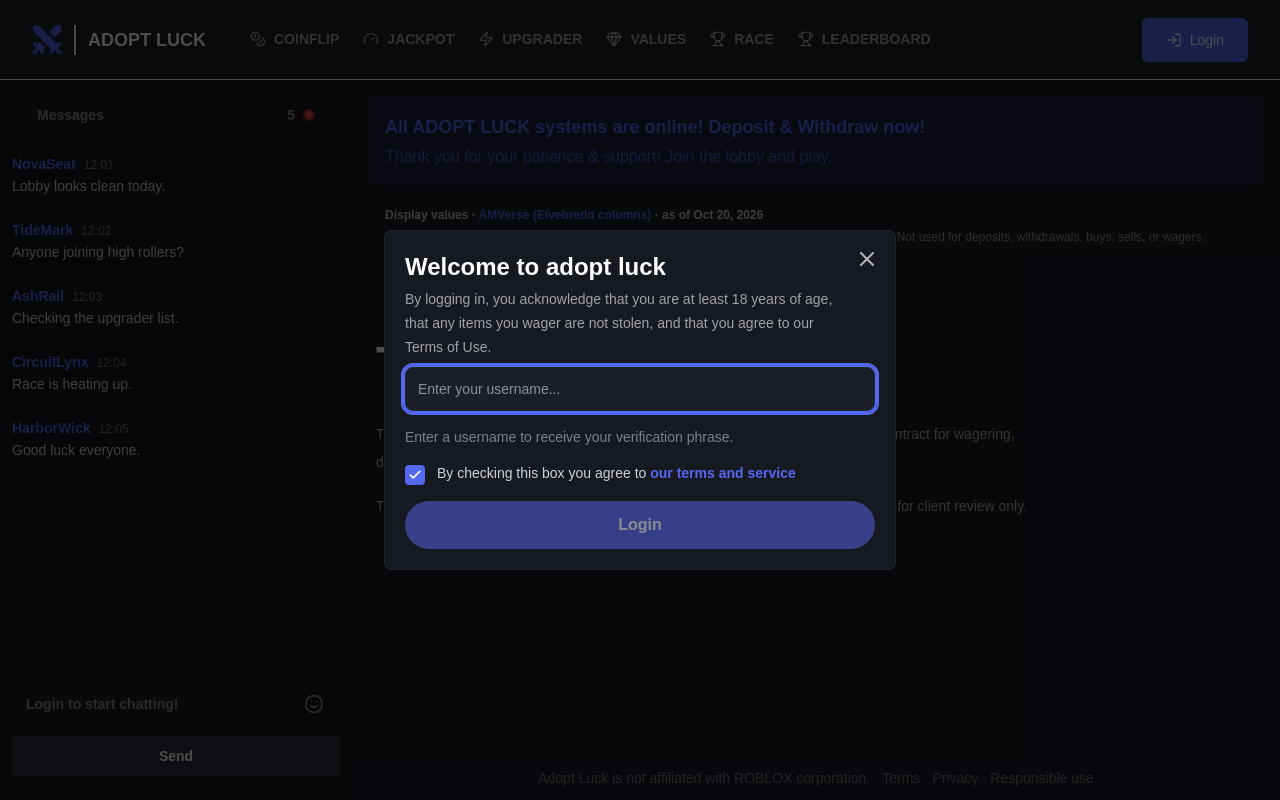
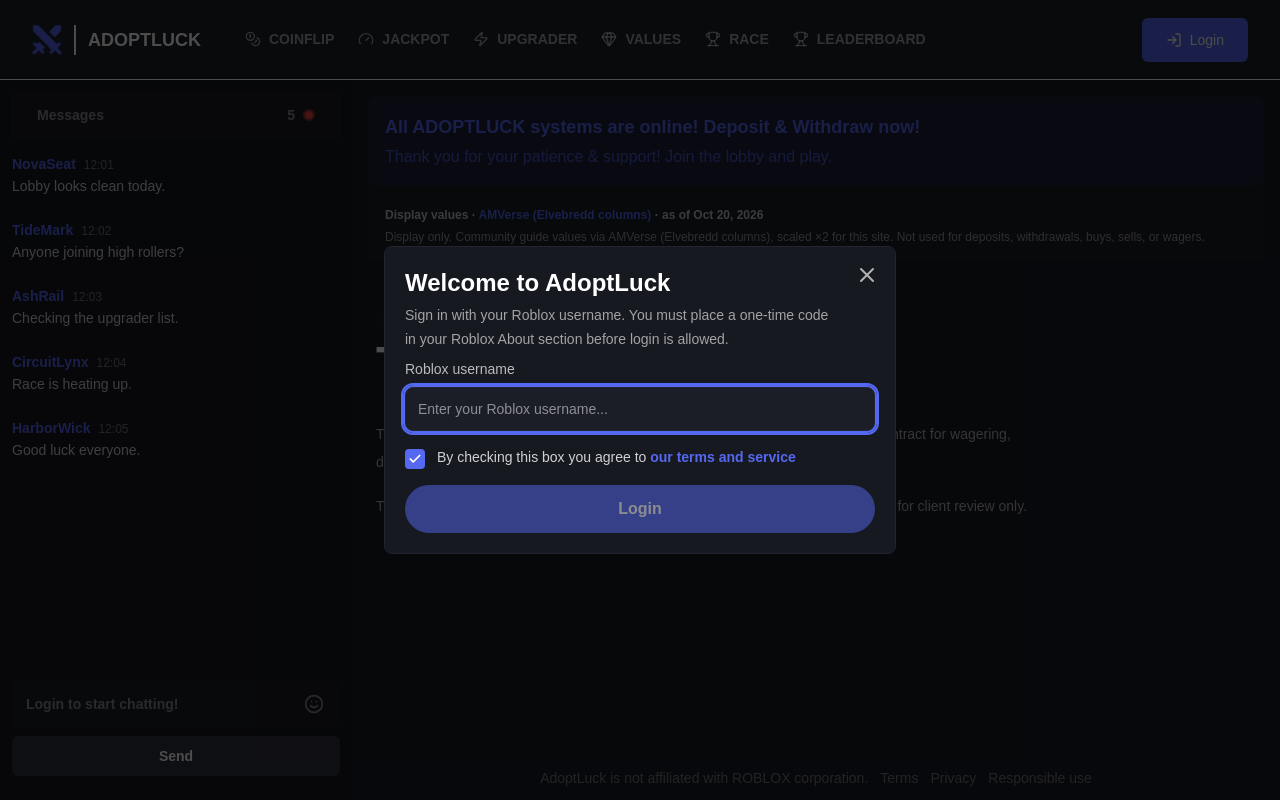
Before and after one commit to fdev-tobi/casino, a Next.js app: page /legal/terms in a window 1280 px wide. Both pictures are taken after a click on the button "Login". Built offline with nearby package versions, Linux system fonts and the light colour scheme.

Commit message:
feat: enhance login dialog functionality; implement username verification flow and improve user experience

```diff
--- /dev/null
+++ b/src/app/api/auth/challenge/route.ts
@@ -0,0 +1,38 @@
+import { NextResponse } from "next/server";
+
+import { createChallenge, lookupRobloxUser } from "@/lib/auth/roblox-verify";
+
+export async function POST(request: Request) {
+  let body: { username?: string };
+  try {
+    body = (await request.json()) as { username?: string };
+  } catch {
+    return NextResponse.json({ ok: false, error: "Invalid request body." }, { status: 400 });
+  }
+
+  const username = body.username?.trim() ?? "";
+  if (username.length < 3 || username.length > 20) {
+    return NextResponse.json(
+      { ok: false, error: "Enter a valid Roblox username (3–20 characters)." },
+      { status: 400 },
+    );
+  }
+
+  const lookup = await lookupRobloxUser(username);
+  if (!lookup.ok) {
+    return NextResponse.json(
+      { ok: false, error: lookup.message },
+      { status: lookup.code === "not_found" ? 404 : 503 },
+    );
+  }
+
+  const challenge = createChallenge(lookup.name);
+
+  return NextResponse.json({
+    ok: true,
+    challengeId: challenge.challengeId,
+    phrase: challenge.phrase,
+    username: lookup.name,
+    displayName: lookup.displayName,
+  });
+}
--- /dev/null
+++ b/src/app/api/auth/verify/route.ts
@@ -0,0 +1,63 @@
+import { NextResponse } from "next/server";
+
+import {
+  consumeChallenge,
+  getChallenge,
+  lookupRobloxUser,
+  profileContainsPhrase,
+} from "@/lib/auth/roblox-verify";
+
+export async function POST(request: Request) {
+  let body: { challengeId?: string };
+  try {
+    body = (await request.json()) as { challengeId?: string };
+  } catch {
+    return NextResponse.json({ ok: false, error: "Invalid request body." }, { status: 400 });
+  }
+
+  const challengeId = body.challengeId?.trim() ?? "";
+  if (!challengeId) {
+    return NextResponse.json({ ok: false, error: "Missing verification challenge." }, { status: 400 });
+  }
+
+  const challenge = getChallenge(challengeId);
+  if (!challenge) {
+    return NextResponse.json(
+      {
+        ok: false,
+        code: "expired",
+        error: "Your verification code expired. Request a new code and try again.",
+      },
+      { status: 410 },
+    );
+  }
+
+  const lookup = await lookupRobloxUser(challenge.username);
+  if (!lookup.ok) {
+    return NextResponse.json(
+      { ok: false, code: lookup.code, error: lookup.message },
+      { status: lookup.code === "not_found" ? 404 : 503 },
+    );
+  }
+
+  if (!profileContainsPhrase(lookup.description, challenge.phrase)) {
+    return NextResponse.json(
+      {
+        ok: false,
+        code: "missing_phrase",
+        error:
+          "We could not find your verification code in your Roblox profile About section. Paste the code into your bio, save, then try again.",
+      },
+      { status: 403 },
+    );
+  }
+
+  consumeChallenge(challengeId);
+
+  return NextResponse.json({
+    ok: true,
+    username: lookup.name,
+    displayName: lookup.displayName,
+    userId: lookup.userId,
+  });
+}
--- a/src/components/lobby/login-dialog.tsx
+++ b/src/components/lobby/login-dialog.tsx
@@ -1,6 +1,6 @@
 "use client";
 
-import { AlertTriangle, Check, Copy } from "lucide-react";
+import { AlertTriangle, Check, Copy, LoaderCircle } from "lucide-react";
 import Link from "next/link";
 import { useEffect, useState } from "react";
 
@@ -17,61 +17,37 @@
 import { brand } from "@/config/brand";
 import { cn } from "@/lib/utils";
 
-const PHRASE_WORDS = [
-  "AIR",
-  "ADMINISTRATION",
-  "EVENING",
-  "BOX",
-  "THAT",
-  "PREMIUM",
-  "RIVER",
-  "SILVER",
-  "ORBIT",
-  "LANTERN",
-  "CIRCUIT",
-  "HAVEN",
-  "MIRROR",
-  "SIGNAL",
-  "QUARTZ",
-  "EMBER",
-] as const;
-
-function buildPhrase() {
-  const picks: string[] = [];
-  for (let i = 0; i < 6; i += 1) {
-    picks.push(PHRASE_WORDS[Math.floor(Math.random() * PHRASE_WORDS.length)]);
-  }
-  return picks.join(" ");
-}
+type Step = "username" | "verify";
 
 export function LoginDialog() {
   const { loginOpen, setLoginOpen, login } = useAuth();
+  const [step, setStep] = useState<Step>("username");
   const [username, setUsername] = useState("");
+  const [resolvedUsername, setResolvedUsername] = useState("");
   const [agreed, setAgreed] = useState(true);
   const [copied, setCopied] = useState(false);
   const [phrase, setPhrase] = useState("");
-
-  const trimmedUsername = username.trim();
-  const hasUsername = trimmedUsername.length >= 2;
-  const showPhrase = trimmedUsername.length > 0;
+  const [challengeId, setChallengeId] = useState("");
+  const [busy, setBusy] = useState(false);
+  const [error, setError] = useState<string | null>(null);
 
   useEffect(() => {
     if (!loginOpen) {
+      setStep("username");
       setUsername("");
+      setResolvedUsername("");
       setAgreed(true);
       setCopied(false);
       setPhrase("");
+      setChallengeId("");
+      setBusy(false);
+      setError(null);
     }
   }, [loginOpen]);
 
-  useEffect(() => {
-    if (!loginOpen || !showPhrase) return;
-    if (!phrase) {
-      setPhrase(buildPhrase());
-    }
-  }, [loginOpen, showPhrase, phrase]);
-
-  const canSubmit = hasUsername && agreed && Boolean(phrase);
+  const trimmedUsername = username.trim();
+  const canRequestCode = trimmedUsername.length >= 3 && agreed && !busy;
+  const canVerify = Boolean(challengeId && phrase) && agreed && !busy;
 
   async function copyPhrase() {
     if (!phrase) return;
@@ -84,16 +60,77 @@
     }
   }
 
+  async function requestCode() {
+    if (!canRequestCode) return;
+    setBusy(true);
+    setError(null);
+    try {
+      const response = await fetch("/api/auth/challenge", {
+        method: "POST",
+        headers: { "Content-Type": "application/json" },
+        body: JSON.stringify({ username: trimmedUsername }),
+      });
+      const json = (await response.json()) as {
+        ok: boolean;
+        error?: string;
+        challengeId?: string;
+        phrase?: string;
+        username?: string;
+      };
+      if (!response.ok || !json.ok || !json.challengeId || !json.phrase) {
+        setError(json.error || "Could not create a verification code.");
+        return;
+      }
+      setChallengeId(json.challengeId);
+      setPhrase(json.phrase);
+      setResolvedUsername(json.username || trimmedUsername);
+      setStep("verify");
+    } catch {
+      setError("Could not create a verification code. Try again.");
+    } finally {
+      setBusy(false);
+    }
+  }
+
+  async function verifyAndLogin() {
+    if (!canVerify) return;
+    setBusy(true);
+    setError(null);
+    try {
+      const response = await fetch("/api/auth/verify", {
+        method: "POST",
+        headers: { "Content-Type": "application/json" },
+        body: JSON.stringify({ challengeId }),
+      });
+      const json = (await response.json()) as {
+        ok: boolean;
+        error?: string;
+        code?: string;
+        username?: string;
+      };
+      if (!response.ok || !json.ok || !json.username) {
+        setError(
+          json.error ||
+            "We could not find your verification code in your Roblox profile. Add it to your About section and try again.",
+        );
+        return;
+      }
+      login(json.username);
+    } catch {
+      setError("Verification failed. Try again in a moment.");
+    } finally {
+      setBusy(false);
+    }
+  }
+
   return (
     <Dialog open={loginOpen} onOpenChange={setLoginOpen}>
       <DialogContent className="max-w-md sm:max-w-lg">
         <DialogHeader>
-          <DialogTitle className="text-xl font-bold sm:text-2xl">
-            Welcome to {brand.name.toLowerCase()}
-          </DialogTitle>
+          <DialogTitle className="text-xl font-bold sm:text-2xl">Welcome to {brand.name}</DialogTitle>
           <DialogDescription className="text-sm leading-6 text-white/60">
-            By logging in, you acknowledge that you are at least 18 years of age, that any items you
-            wager are not stolen, and that you agree to our Terms of Use.
+            Sign in with your Roblox username. You must place a one-time code in your Roblox About
+            section before login is allowed.
           </DialogDescription>
         </DialogHeader>
 
@@ -101,50 +138,67 @@
           className="mt-2 grid gap-4"
           onSubmit={(event) => {
             event.preventDefault();
-            if (!canSubmit) return;
-            login(username);
+            if (step === "username") {
+              void requestCode();
+              return;
+            }
+            void verifyAndLogin();
           }}
         >
           <label className="grid gap-2">
-            <span className="sr-only">Username</span>
+            <span className="text-sm font-medium text-white/70">Roblox username</span>
             <Input
               value={username}
-              onChange={(event) => setUsername(event.target.value)}
-              placeholder="Enter your username..."
-              aria-label="Username"
+              onChange={(event) => {
+                setUsername(event.target.value);
+                if (step === "verify") {
+                  setStep("username");
+                  setChallengeId("");
+                  setPhrase("");
+                  setError(null);
+                }
+              }}
+              placeholder="Enter your Roblox username..."
+              aria-label="Roblox username"
               autoComplete="username"
               autoFocus
+              disabled={busy}
               className="h-11 rounded-lg border-transparent bg-input font-medium"
             />
           </label>
 
-          {showPhrase ? (
+          {step === "verify" ? (
             <div className="grid gap-2">
               <p className="text-sm text-foreground">
-                Please add the following phrase to your profile&apos;s bio/about me page:
+                Add this code to <span className="font-semibold">{resolvedUsername}</span>
+                &apos;s Roblox About / bio, save the profile, then verify:
               </p>
               <div className="flex items-start gap-2 rounded-lg bg-input px-3 py-3">
                 <code className="min-w-0 flex-1 break-words text-sm font-semibold tracking-wide uppercase text-white/90">
-                  {phrase || "Generating…"}
+                  {phrase}
                 </code>
                 <button
                   type="button"
                   onClick={copyPhrase}
-                  disabled={!phrase}
-                  className="inline-flex size-9 shrink-0 items-center justify-center rounded-md text-primary transition hover:bg-primary/10 disabled:opacity-40"
+                  className="inline-flex size-9 shrink-0 items-center justify-center rounded-md text-primary transition hover:bg-primary/10"
                   aria-label={copied ? "Copied" : "Copy phrase"}
                 >
                   {copied ? <Check className="size-5" /> : <Copy className="size-5" />}
                 </button>
               </div>
-              <div className="flex items-start gap-3 rounded-lg border border-red-500/60 bg-red-950/50 px-3 py-3 text-sm text-red-200">
-                <AlertTriangle className="mt-0.5 size-4 shrink-0 text-red-300" aria-hidden="true" />
-                <p>We recommend removing this from your profile after you log in</p>
+              <div className="flex items-start gap-3 rounded-lg border border-amber-500/50 bg-amber-950/40 px-3 py-3 text-sm text-amber-100">
+                <AlertTriangle className="mt-0.5 size-4 shrink-0 text-amber-300" aria-hidden="true" />
+                <p>Remove the code from your profile after you finish logging in.</p>
               </div>
             </div>
-          ) : (
-            <p className="text-sm text-white/45">Enter a username to receive your verification phrase.</p>
-          )}
+          ) : null}
+
+          {error ? (
+            <div className="flex items-start gap-3 rounded-lg border border-red-500/60 bg-red-950/50 px-3 py-3 text-sm text-red-200">
+              <AlertTriangle className="mt-0.5 size-4 shrink-0 text-red-300" aria-hidden="true" />
+              <p>{error}</p>
+            </div>
+          ) : null}
 
           <label className="flex cursor-pointer items-start gap-3 text-sm">
             <span
@@ -173,9 +227,18 @@
             type="submit"
             size="lg"
             className="h-12 w-full rounded-full text-base font-bold"
-            disabled={!canSubmit}
+            disabled={step === "username" ? !canRequestCode : !canVerify}
           >
-            Login
+            {busy ? (
+              <span className="inline-flex items-center gap-2">
+                <LoaderCircle className="size-4 animate-spin" aria-hidden="true" />
+                {step === "username" ? "Checking username…" : "Verifying profile…"}
+              </span>
+            ) : step === "username" ? (
+              "Login"
+            ) : (
+              "Verify & login"
+            )}
           </Button>
         </form>
       </DialogContent>
--- a/src/config/brand.ts
+++ b/src/config/brand.ts
@@ -1,8 +1,8 @@
 import type { CSSProperties } from "react";
 
 /**
- * Adopt Luck = chroma.gg layout fork.
- * Same surfaces/radii/structure; primary is Adopt Luck blue instead of mint.
+ * AdoptLuck = chroma.gg layout fork.
+ * Same surfaces/radii/structure; primary is AdoptLuck blue instead of mint.
  */
 export type BrandConfig = {
   name: string;
@@ -53,20 +53,20 @@
 };
 
 export const brand: BrandConfig = {
-  name: "Adopt Luck",
+  name: "AdoptLuck",
   tagline: "Demo lobby for CoinFlip, JackPot, Upgrader, Race, and Leaderboard.",
   description:
-    "Adopt Luck — CoinFlip, JackPot, Upgrader, Race, and Leaderboard for in-game items.",
+    "AdoptLuck — CoinFlip, JackPot, Upgrader, Race, and Leaderboard for in-game items.",
   logo: {
     src: "/brand/wordmark-transparent.png",
-    alt: "Adopt Luck",
+    alt: "AdoptLuck",
     width: 168,
     height: 29,
     showWordmark: false,
   },
   mark: {
     src: "/brand/mark-transparent.png",
-    alt: "Adopt Luck crossed swords",
+    alt: "AdoptLuck crossed swords",
     width: 30,
     height: 30,
   },
@@ -76,7 +76,7 @@
     size: "cover",
   },
   theme: {
-    // chroma.gg surface hex equivalents; primary swapped to Adopt Luck blue
+    // chroma.gg surface hex equivalents; primary swapped to AdoptLuck blue
     background: "#191b24",
     foreground: "#ffffff",
     card: "#1e2029",
--- /dev/null
+++ b/src/lib/auth/roblox-verify.ts
@@ -0,0 +1,154 @@
+import "server-only";
+
+const PHRASE_WORDS = [
+  "AIR",
+  "ADMINISTRATION",
+  "EVENING",
+  "BOX",
+  "THAT",
+  "PREMIUM",
+  "RIVER",
+  "SILVER",
+  "ORBIT",
+  "LANTERN",
+  "CIRCUIT",
+  "HAVEN",
+  "MIRROR",
+  "SIGNAL",
+  "QUARTZ",
+  "EMBER",
+] as const;
+
+type Challenge = {
+  username: string;
+  phrase: string;
+  expiresAt: number;
+};
+
+const challenges = new Map<string, Challenge>();
+const CHALLENGE_TTL_MS = 15 * 60 * 1000;
+
+function pruneExpired() {
+  const now = Date.now();
+  for (const [id, challenge] of challenges) {
+    if (challenge.expiresAt <= now) {
+      challenges.delete(id);
+    }
+  }
+}
+
+export function buildPhrase(): string {
+  const picks: string[] = [];
+  for (let i = 0; i < 6; i += 1) {
+    picks.push(PHRASE_WORDS[Math.floor(Math.random() * PHRASE_WORDS.length)]);
+  }
+  return picks.join(" ");
+}
+
+export function createChallenge(username: string): { challengeId: string; phrase: string } {
+  pruneExpired();
+  const normalized = username.trim();
+  const challengeId = crypto.randomUUID();
+  const phrase = buildPhrase();
+  challenges.set(challengeId, {
+    username: normalized,
+    phrase,
+    expiresAt: Date.now() + CHALLENGE_TTL_MS,
+  });
+  return { challengeId, phrase };
+}
+
+export function getChallenge(challengeId: string): Challenge | null {
+  pruneExpired();
+  const challenge = challenges.get(challengeId);
+  if (!challenge) return null;
+  if (challenge.expiresAt <= Date.now()) {
+    challenges.delete(challengeId);
+    return null;
+  }
+  return challenge;
+}
+
+export function consumeChallenge(challengeId: string): void {
+  challenges.delete(challengeId);
+}
+
+export type RobloxLookupResult =
+  | { ok: true; userId: number; name: string; displayName: string; description: string }
+  | { ok: false; code: "not_found" | "upstream_error"; message: string };
+
+export async function lookupRobloxUser(username: string): Promise<RobloxLookupResult> {
+  try {
+    const resolveResponse = await fetch("https://users.roblox.com/v1/usernames/users", {
+      method: "POST",
+      headers: {
+        "Content-Type": "application/json",
+        Accept: "application/json",
+      },
+      body: JSON.stringify({
+        usernames: [username.trim()],
+        excludeBannedUsers: true,
+      }),
+      cache: "no-store",
+    });
+
+    if (!resolveResponse.ok) {
+      return {
+        ok: false,
+        code: "upstream_error",
+        message: "Could not reach Roblox to look up that username.",
+      };
+    }
+
+    const resolveJson = (await resolveResponse.json()) as {
+      data?: Array<{ id: number; name: string; displayName: string }>;
+    };
+    const match = resolveJson.data?.[0];
+    if (!match) {
+      return {
+        ok: false,
+        code: "not_found",
+        message: "No Roblox account was found for that username.",
+      };
+    }
+
+    const profileResponse = await fetch(`https://users.roblox.com/v1/users/${match.id}`, {
+      headers: { Accept: "application/json" },
+      cache: "no-store",
+    });
+
+    if (!profileResponse.ok) {
+      return {
+        ok: false,
+        code: "upstream_error",
+        message: "Could not load that Roblox profile.",
+      };
+    }
+
+    const profile = (await profileResponse.json()) as {
+      id: number;
+      name: string;
+      displayName: string;
+      description?: string | null;
+    };
+
+    return {
+      ok: true,
+      userId: profile.id,
+      name: profile.name,
+      displayName: profile.displayName,
+      description: profile.description ?? "",
+    };
+  } catch {
+    return {
+      ok: false,
+      code: "upstream_error",
+      message: "Roblox verification is temporarily unavailable.",
+    };
+  }
+}
+
+export function profileContainsPhrase(description: string, phrase: string): boolean {
+  const normalize = (value: string) => value.replace(/\s+/g, " ").trim().toUpperCase();
+  return normalize(description).includes(normalize(phrase));
+}
```
